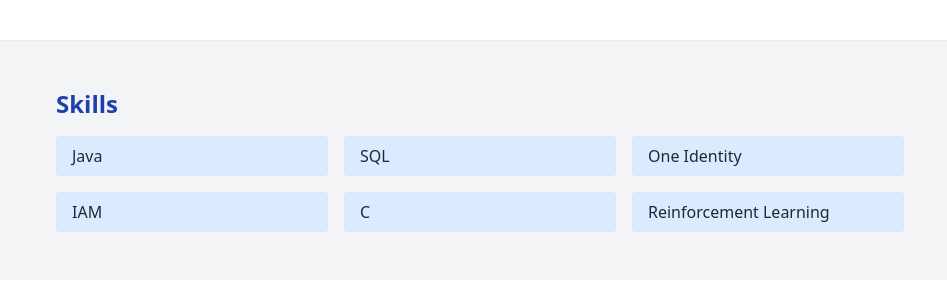
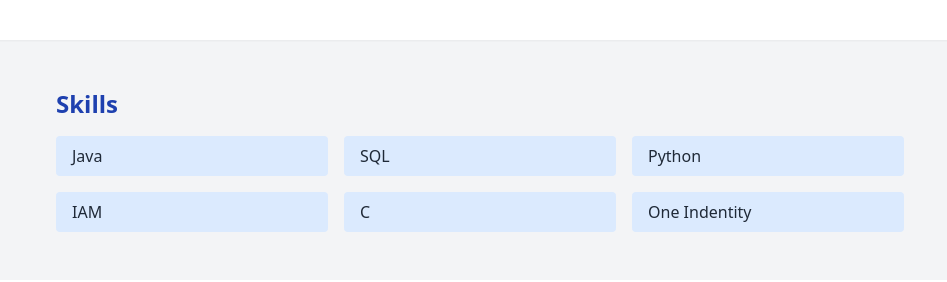
Before and after one commit to Ashok-1107/Portfolio2, a plain HTML site: page index.html in a window 1280 px wide. Shown: the part 1120-1402 px from the top of the page, without its empty margins (160-1107 px from the left). Drawn offline with nearby package versions, Linux system fonts and the light colour scheme.

Commit message:
Update index.html

```diff
--- a/index.html
+++ b/index.html
@@ -78,10 +78,10 @@
     <div class="grid grid-cols-2 md:grid-cols-3 gap-4">
       <span class="bg-blue-100 px-4 py-2 rounded">Java</span>
       <span class="bg-blue-100 px-4 py-2 rounded">SQL</span>
-      <span class="bg-blue-100 px-4 py-2 rounded">One Identity</span>
+      <span class="bg-blue-100 px-4 py-2 rounded">Python</span>
       <span class="bg-blue-100 px-4 py-2 rounded">IAM</span>
       <span class="bg-blue-100 px-4 py-2 rounded">C</span>
-      <span class="bg-blue-100 px-4 py-2 rounded">Reinforcement Learning</span>
+      <span class="bg-blue-100 px-4 py-2 rounded">One Indentity</span>
     </div>
   </section>
 
```
